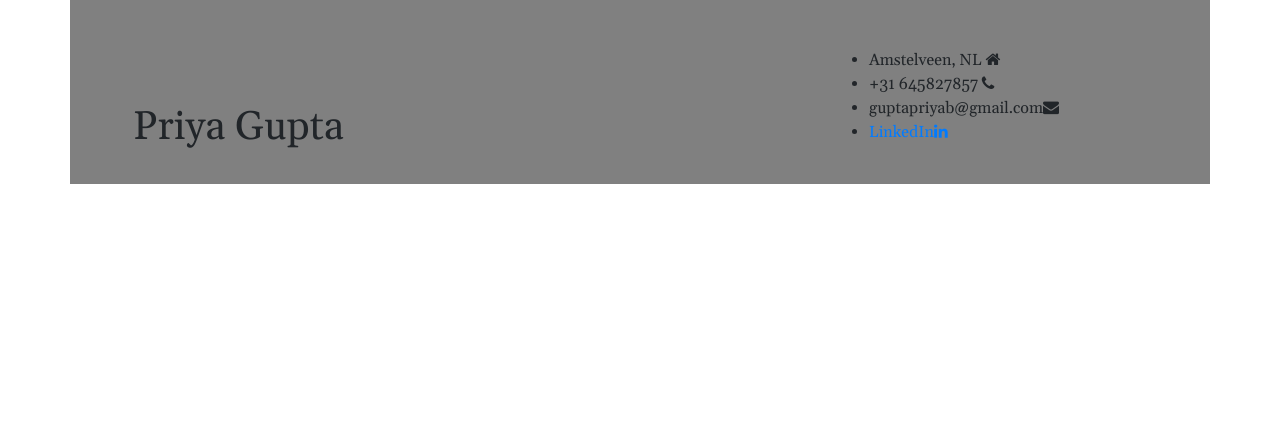
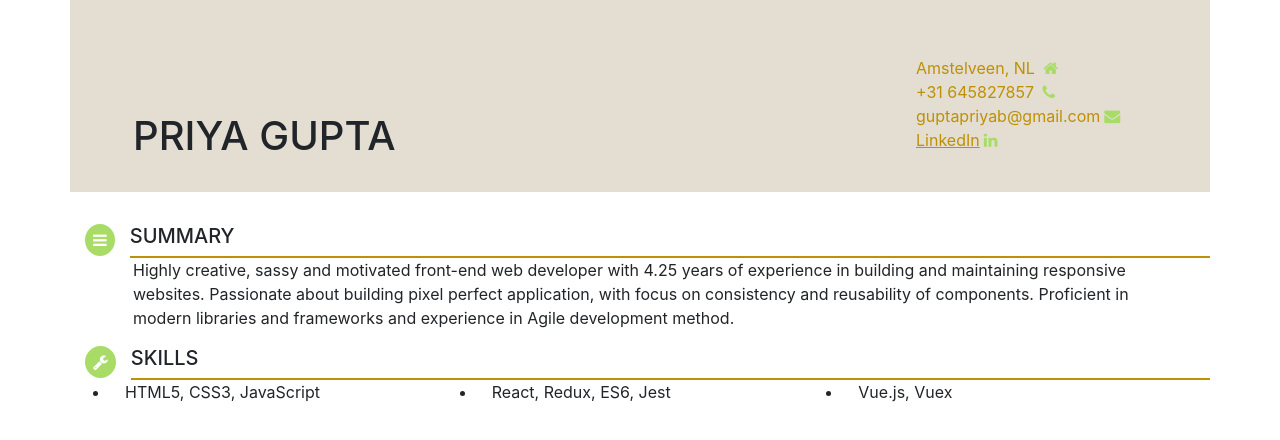
Before and after one commit to bishnupanda93/profile, a React (Create React App) app: page / in a window 1280 px wide. Shown: the top 440 px of the page. Built offline with nearby package versions, Linux system fonts and the light colour scheme.

Commit message:
Added skills and summary

```diff
--- a/src/App.js
+++ b/src/App.js
@@ -1,5 +1,6 @@
 import React from 'react';
 import Header from './components/Header/Header';
+import Portfolio from './components/Portfolio/Portfolio';
 
 function App() {
   const person ={
@@ -9,9 +10,16 @@ function App() {
     email:'guptapriyab@gmail.com',
     linkedIn:'https://www.linkedin.com/in/priya-gupta-46549aab'
   }
+  const summary = 'Highly creative, sassy and motivated front-end web developer with 4.25 years of experience in building and maintaining responsive websites. Passionate about building pixel perfect application, with focus on consistency and reusability of components. Proficient in modern libraries and frameworks and experience in Agile development method.';
+  const skills=[
+    'HTML5, CSS3, JavaScript ',
+    'React, Redux, ES6, Jest',
+    'Vue.js, Vuex'
+  ];
   return (
     <div className="container">
       <Header personDetails = {person}></Header>
+      <Portfolio skills={skills} summary={summary}></Portfolio>
     </div>
   );
 }
--- a/src/components/Header/Header.js
+++ b/src/components/Header/Header.js
@@ -2,16 +2,16 @@ import React from 'react';
 import classes from './Header.module.scss';
 const Header = (props)=>{
     return(
-        <div className={[classes.header, 'row pb-4 px-5 pt-5'].join(" ")}>
-            <div className="col-sm-8 col-12 d-flex flex-column-reverse">
-            <h1>{props.personDetails.name}</h1>
+        <div className={[classes.header, 'row pb-4 px-5 pt-5 mb-4'].join(" ")}>
+            <div className="col-md-9 d-flex flex-column-reverse">
+            <h1 className="text-uppercase">{props.personDetails.name}</h1>
             </div>
-            <div className="col-sm-4 col-12">
-                <ul>
-                    <li>{props.personDetails.address} <i className="fa fa-home" aria-hidden="true"></i></li>
-                    <li>{props.personDetails.phone} <i className="fa fa-phone"></i></li>
-                    <li>{props.personDetails.email}<i className="fa fa-envelope"></i></li>
-                    <li><a href={props.personDetails.linkedIn}>LinkedIn<i className="fa fa-linkedin"></i></a></li>
+            <div className="col-md-3 pt-2">
+                <ul className={classes['header-list-group-item']}>
+                    <li>{props.personDetails.address} <i className={[classes['icon-style'],'fa fa-home ml-1'].join(" ")} aria-hidden="true"></i></li>
+                    <li>{props.personDetails.phone} <i className={['fa fa-phone ml-1', classes['icon-style']].join(" ")}></i></li>
+                    <li>{props.personDetails.email}<i className={[classes['icon-style'],'fa fa-envelope ml-1'].join(" ")}></i></li>
+                    <li><a href={props.personDetails.linkedIn} className={classes['linkedIn-style']}>LinkedIn<i className={[classes['icon-style'],'fa fa-linkedin ml-1'].join(" ")}></i></a></li>
                 </ul>
             </div>
         </div>
--- a/src/components/Header/Header.module.scss
+++ b/src/components/Header/Header.module.scss
@@ -1,9 +1,18 @@
 
 @import '../../sass/variable.scss';
 .header{
-    background-color: grey;
-    font-family: $common-font;
+    background-color: $grey-background;
+    //font-family: $common-font;
+    .header-list-group-item{
+        list-style: none;
+        color: $brown-font;
+        padding-left: 0;
+    }
+    .icon-style{
+        color: $green-font;
+    }
+    .linkedIn-style{
+        color: $brown-font;
+        text-decoration: underline;
+    }
 }
-.color-green{
-    color: green;
-}
--- /dev/null
+++ b/src/components/Portfolio/Portfolio.js
@@ -0,0 +1,22 @@
+import Title from './Title/Title.js'
+import React from 'react';
+import classes from './Portfolio.module.scss';
+const Portfolio =(props)=>{
+    return(
+        <div className={classes['portfolio-container']}>
+            <div>
+                <Title value="Summary" icon="fa fa-bars"></Title>
+                <p className={classes['summary-text']}>{props.summary}</p>
+            </div>
+            <div>
+                <Title value="Skills" icon="fa fa-wrench"></Title>
+                <ul className="row">
+                   { props.skills.map((skill,index)=>
+                   (<li key={index} className="col-4">{skill}</li>))}
+                </ul>
+            </div>
+        </div>
+    )
+
+}
+export default Portfolio;
--- /dev/null
+++ b/src/components/Portfolio/Portfolio.module.scss
@@ -0,0 +1,7 @@
+.portfolio-container{
+    margin-top: 2rem;
+}
+.summary-text{
+    padding-left:3rem ;
+    padding-right: 4rem;
+}
--- /dev/null
+++ b/src/components/Portfolio/Title/Title.js
@@ -0,0 +1,15 @@
+import React from 'react';
+import classes from './Title.module.scss';
+const Title = (props)=>{
+    const iconClass = [classes.iconClass,props.icon];
+    const titleClass = [classes['title-style'],'col pl-0'].join(" ");
+    return(
+        <div className="row">
+            <div className="col-auto">
+                <i className={iconClass.join(' ')}></i>
+            </div>
+            <div className={titleClass}><h5 className="text-uppercase">{props.value}</h5></div>
+        </div>
+    )
+}
+export default Title;
--- /dev/null
+++ b/src/components/Portfolio/Title/Title.module.scss
@@ -0,0 +1,10 @@
+@import '../../../sass/variable.scss';
+.iconClass{
+    padding: 0.5rem;
+    border-radius: 50%;
+    background-color:$green-font;
+    color: white;
+}
+.title-style{
+    border-bottom: 2px solid $brown-font;
+}
--- a/src/sass/variable.scss
+++ b/src/sass/variable.scss
@@ -1 +1,4 @@
 $common-font:'Gelasio', serif;
+$brown-font : #be9005;
+$green-font:#a9db67;
+$grey-background: #e3ded1;
```
